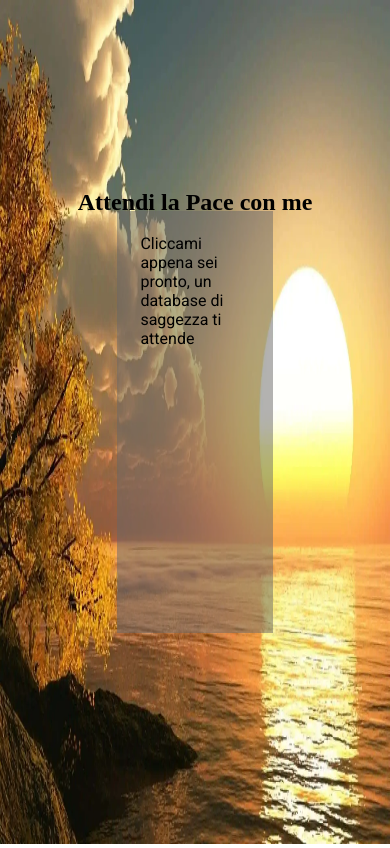
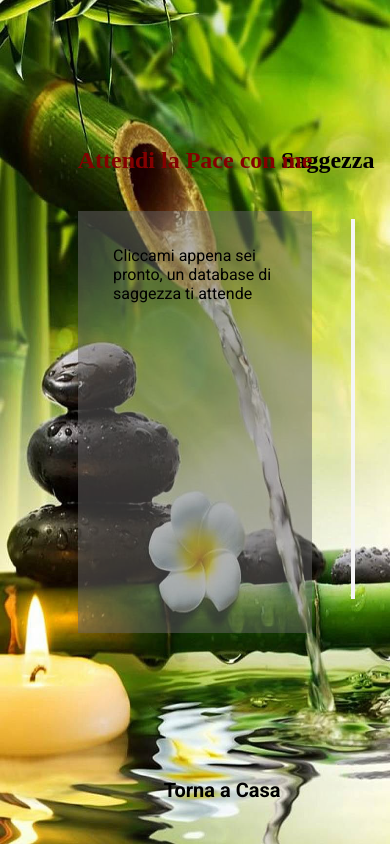
Before and after one commit to AaronCiccarello/hw1, a PHP site: page /Agonie_Esistenziali.html in a window 390 px wide. Run offline with PHP 8.4, Linux system fonts and the light colour scheme.

Commit message:
Add files via upload

```diff
--- a/Agonie_Esistenziali.html
+++ b/Agonie_Esistenziali.html
@@ -9,18 +9,27 @@
         <link rel="preconnect" href="https://fonts.gstatic.com" crossorigin>
         <link href="https://fonts.googleapis.com/css2?family=Roboto:ital,wght@0,100;0,300;0,400;0,500;0,700;0,900;1,100;1,300;1,400;1,500;1,700;1,900&family=Shadows+Into+Light&display=swap" rel="stylesheet">
         <script src="Esistenziale.js" defer></script>
+        <meta name="viewport"
+        content="width=device-width, initial-scale=1">
     </head>
 
     <body>
       <div class= "allPage">
-        <img src="images/ciao.webp">
+        <img src="images/ciao.webp" id="background-image">
+
+        <h2 class= "istruzioni"> Attendi la Pace con me</h2>
+        <div class= "zenbox">
+              <p id ="msg1"> Cliccami appena sei pronto, un database di saggezza ti attende </p>
+        </div>
+          <a class="Acasa" href="Just_eat_Home_2.html"> Torna a Casa </a>
       </div>
-      <h2 class= "istruzioni"> Attendi la Pace con me</h2>
-        <div class= "zenbox">
-            <p id ="msg1"> Cliccami appena sei pronto, un database di saggezza ti attende </p>
-        </div>
+      <h2 class="istruzioniBarra">Saggezza Acquisita</h2>
+      <div class="BarraCaricamento">
+        <div class="BarraProgresso"></div>
+      </div>
     </body>
 
 
 
+
 </html>
--- a/Esistenziale.css
+++ b/Esistenziale.css
@@ -25,9 +25,10 @@ html, body {
     position: absolute;
     z-index: 2;
     text-align: center;
-    top: 20%;
+    top: 15%;
     left: 0;
     right: 0;
+    margin-bottom: 5%;
 
 }
 #msg1{
@@ -38,3 +39,57 @@ html, body {
     margin-left: 15%;
     margin-right: 15%;
 }
+.Acasa{
+    position: absolute;
+    bottom: 5%;
+    left: 47%;
+    text-decoration: none;
+    color: black;
+    font-family: "Roboto";
+    font-size: 20px;
+    font-weight: bold;
+
+}
+.istruzioniBarra{
+    position: absolute;
+    top: 15%;
+    right: 10%;
+}
+.BarraCaricamento{
+    position: absolute;
+    top: 26%;
+    right: 15%;
+    width: 1%;
+    height: 45%;
+
+    background-color: whitesmoke;
+}
+.BarraProgresso{
+    position: absolute;
+    bottom: 0;
+    width: 100%;
+    height: 0%;
+    background-color: rgb(65, 52, 248);
+}
+
+@media (max-width: 768px) {
+    .zenbox{
+        height: 50%;
+        width: 60%;
+        top: 25%;
+        left: 20%;
+    }
+    .istruzioni{
+        color: rgb(131, 1, 1);
+    }
+    .Acasa{
+        left: 42%;
+    }
+    .istruzioniBarra{
+        right: 4%;
+    }
+    .BarraCaricamento{
+        right: 9%;
+
+    }
+}
--- a/Esistenziale.js
+++ b/Esistenziale.js
@@ -1,6 +1,34 @@
+const barraProcesso = document.querySelector('.BarraProgresso');
+const imgElement = document.getElementById('background-image');
+const zenbox = document.querySelector('.zenbox');
+const ms1 = document.querySelector('.istruzioni');
+const ms2 = document.querySelector('.istruzioniBarra');
+const barra = document.querySelector('.BarraCaricamento');
+const fuga = document.querySelector('.Acasa');
+let  livelloProcesso = 0;
 
 window.addEventListener('DOMContentLoaded', (event) => {
-    document.querySelector(".zenbox").addEventListener("click", function(){
+    zenbox.addEventListener("click", function(){
+        livelloProcesso += 12.5;
+        barraProcesso.style.height = livelloProcesso + '%';
+        if (livelloProcesso === 100) {
+            alert('Hai raggiunto il Nirvana');
+            zenbox.style.display = 'none';
+            ms2.style.display = 'none';
+            barra.style.display = 'none';
+            zenbox.style.display = 'none';
+            ms1.textContent = 'Goditi la pace eterna con me';
+            ms1.style.color = 'gold';
+            fuga.style.color = 'gold';
+            if (window.innerWidth < 768) {
+                imgElement.src = 'images/Mnirvana.jpg';
+            } else {
+                imgElement.src = 'images/MenoDellaPrima.jpg';
+            }
+
+
+
+        }
         fetch('Agonie_Esistenziali.php', {
             method: 'POST',
         })
@@ -10,3 +38,17 @@ window.addEventListener('DOMContentLoaded', (event) => {
         })
     });
 });
+window.addEventListener('resize', function() {
+
+    if (window.innerWidth < 768) {
+        imgElement.src = 'images/ZenXTelefono.jpg';
+        ms2.textContent = 'Saggezza';
+    } else {
+        imgElement.src = 'images/ciao.webp';
+        ms2.textContent = 'Saggezza Acquisita';
+    }
+});
+window.dispatchEvent(new Event('resize'));
+
+
+const RiquadroCliccabile = document.querySelector('.zenbox');
--- a/LavoraPerNoi.html
+++ b/LavoraPerNoi.html
@@ -9,6 +9,8 @@
         <link rel="preconnect" href="https://fonts.gstatic.com" crossorigin>
         <link href="https://fonts.googleapis.com/css2?family=Roboto:ital,wght@0,100;0,300;0,400;0,500;0,700;0,900;1,100;1,300;1,400;1,500;1,700;1,900&family=Shadows+Into+Light&display=swap" rel="stylesheet">
         <script src="LavoraPerNoi.js" defer></script>
+        <meta name="viewport"
+        content="width=device-width, initial-scale=1">
     </head>
 
     <body>
--- a/LogInScreen.php
+++ b/LogInScreen.php
@@ -44,11 +44,13 @@ if ($_SERVER["REQUEST_METHOD"] == "POST") {
         <link rel="preconnect" href="https://fonts.gstatic.com" crossorigin>
         <link href="https://fonts.googleapis.com/css2?family=Roboto:ital,wght@0,100;0,300;0,400;0,500;0,700;0,900;1,100;1,300;1,400;1,500;1,700;1,900&family=Shadows+Into+Light&display=swap" rel="stylesheet">
         <script src="LoginScreen.js" defer></script>
+        <meta name="viewport"
+        content="width=device-width, initial-scale=1">
     </head>
 
     <body>
         <div class="AllPage">
-            <img src="images/wallD.png">
+            <img id="background-image" src="images/wallD.png">
             <div class="AccessBanner">
 
                 <h1 class="Title"> Who am I? </h1>
--- a/SignUpScreen.php
+++ b/SignUpScreen.php
@@ -47,6 +47,8 @@ if ($_SERVER["REQUEST_METHOD"] == "POST") {
         <link rel="preconnect" href="https://fonts.gstatic.com" crossorigin>
         <link href="https://fonts.googleapis.com/css2?family=Roboto:ital,wght@0,100;0,300;0,400;0,500;0,700;0,900;1,100;1,300;1,400;1,500;1,700;1,900&family=Shadows+Into+Light&display=swap" rel="stylesheet">
         <script src="SignUpScreen.js" defer></script>
+        <meta name="viewport"
+        content="width=device-width, initial-scale=1">
     </head>
 
     <body>
@@ -56,7 +58,7 @@ if ($_SERVER["REQUEST_METHOD"] == "POST") {
                             unset($_SESSION['error']);
                     }
             ?>
-        <div class="AllPage"> <img src="images/wallD.png">
+        <div class="AllPage"> <img src="images/wallD.png" id="background-image">
             <div class="AccessBanner">
 
                 <h1 class="Title"> Subscribe </h1>
@@ -85,7 +87,7 @@ if ($_SERVER["REQUEST_METHOD"] == "POST") {
                 </form>
                 <p class =  "error"></p>
 
-
+                    <a href="http://localhost/LogInScreen.php" class="ritornologIn"> torna al login </a>
 
             </div>
         </div>
```
Also changed, not shown: CSS_Just_Eat_2.css (+19 -5 lines), Just_Eat.js (+46 -10 lines), Just_eat_Home_2.html (+20 -9 lines), LavoraPerNoi.css (+33 -0 lines), LogInScreen.css (+10 -0 lines), LoginScreen.js (+10 -1 lines), SignUpScreen.css (+15 -0 lines), SignUpScreen.js (+10 -0 lines).
